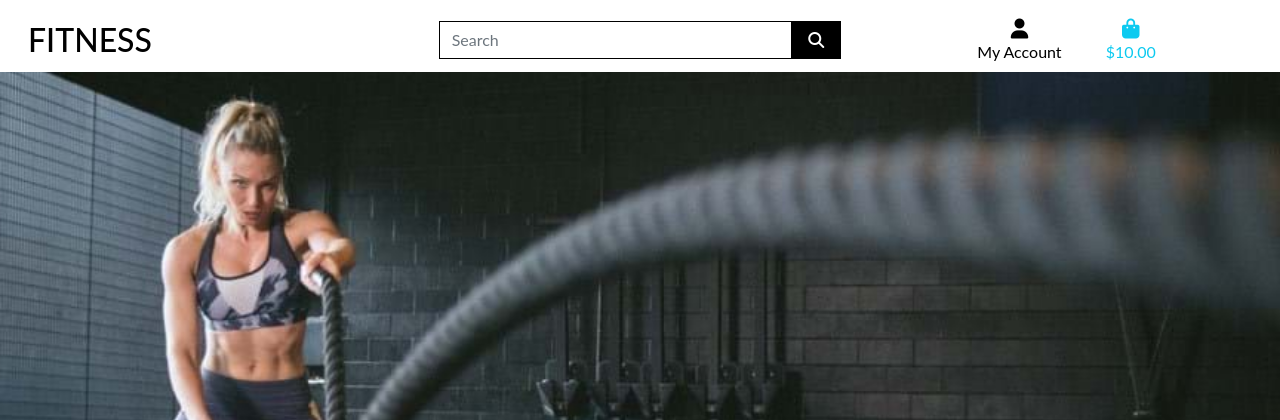
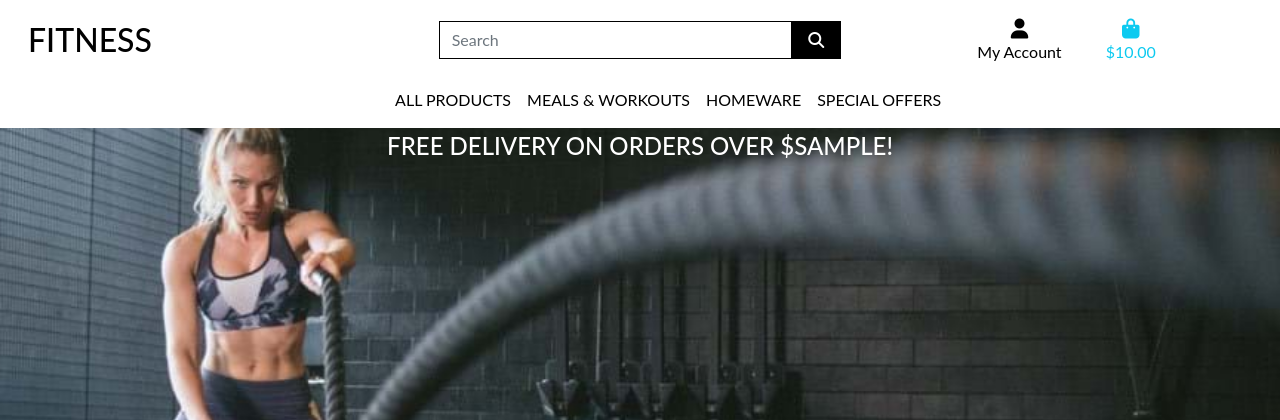
Before and after one commit to alex-1134/fitness-store, a Django app: template templates/base.html in a window 1280 px wide. Shown: the top 420 px of the page. Run offline with Django 3.2, Linux system fonts and the light colour scheme; the template is opened without the code that fills it: most values are stand-ins (such as "Sample title", 1, 10 or a date in 2020); some libraries are stand-ins or nearby versions.

Commit message:
Add main nav and mobile header

```diff
--- a/templates/base.html
+++ b/templates/base.html
@@ -39,6 +39,7 @@
   <body>
 
     <header class="container-fluid fixed-top">
+
       <div id="topnav" class="row bg-white pt-lg-2 d-none d-lg-flex">
           <div class="col-12 col-lg-4 my-auto py-1 py-lg-0 text-center text-lg-left">
               <a href="{% url 'home' %}" class="nav-link main-logo-link">
@@ -59,9 +60,6 @@
                   </div>
               </form>
           </div>
-
-
-
 
           <div class="col-12 col-lg-4 my-auto py-1 py-lg-0">
               <ul class="list-inline list-unstyled text-center text-lg-right my-0">
@@ -101,7 +99,26 @@
               </li>
               </ul>
           </div>
+
+          <div class="col-12 col-lg-4 my-auto py-1 py-lg-0"></div>
       </div>
+
+      <div class="row bg-white">
+        <nav class="navbar navbar-expand-lg navbar-light w-100">
+            <button class="navbar-toggler" type="button" data-toggle="collapse" data-target="#main-nav" aria-controls="main-nav" aria-expanded="false" aria-label="Toggle navigation">
+                <span class="navbar-toggler-icon"></span>
+            </button>
+            {% include 'includes/mobile-top-header.html' %}
+            {% include 'includes/main-nav.html' %}
+
+        </nav>
+      </div>
+
+      <div id="delivery-banner" class="row text-center">
+        <div class="col bg-black text-white">
+            <h4 class="logo-font my-1">Free delivery on orders over ${{ free_delivery_threshold }}!</h4>
+        </div>
+    </div>
   </header>
 
   {% if messages %}
--- /dev/null
+++ b/templates/includes/main-nav.html
@@ -0,0 +1,50 @@
+<div class="collapse navbar-collapse" id="main-nav">
+    <ul class="navbar-nav w-auto mx-auto">
+        <li class="nav-item dropdown">
+            <a class="logo-font font-weight-bold nav-link text-black mr-5" href="#" id="all-products-link" data-bs-toggle="dropdown" aria-haspopup="true" aria-expanded="false">
+                All Products
+            </a>
+            <div class="dropdown-menu border-0" aria-labelledby="all-products-link">
+                <a href="" class="dropdown-item">By Category</a>
+                <a href="" class="dropdown-item ">By Rating</a>
+                <a href="" class="dropdown-item ">By Price</a>
+                <a href="" class="dropdown-item">All Products</a>
+            </div>
+        </li>
+
+        <li class="nav-item dropdown">
+            <a class="logo-font font-weight-bold nav-link text-black mr-5" href="#" id="fit-link" data-toggle="dropdown" aria-haspopup="true" aria-expanded="false">
+                Meals & Workouts
+            </a>
+            <div class="dropdown-menu border-0" aria-labelledby="fit-link">
+                <a href="" class="dropdown-item">Meal Plans</a>
+                <a href="" class="dropdown-item">Work Outs</a>
+                <a href="" class="dropdown-item">All</a>
+            </div>
+        </li>
+
+        <li class="nav-item dropdown">
+            <a class="logo-font font-weight-bold nav-link text-black mr-5" href="#" id="workout-link" data-toggle="dropdown" aria-haspopup="true" aria-expanded="false">
+                Homeware
+            </a>
+            <div class="dropdown-menu border-0" aria-labelledby="workout-link">
+                <a href="" class="dropdown-item">Running</a>
+                <a href="" class="dropdown-item">Power Walking</a>
+                <a href="" class="dropdown-item">Yoga</a>
+                <a href="" class="dropdown-item">All Workouts</a>
+            </div>
+        </li>
+
+        <li class="nav-item dropdown">
+            <a class="logo-font font-weight-bold nav-link text-black" href="#" id="specials-link" data-toggle="dropdown" aria-haspopup="true" aria-expanded="false">
+                Special Offers
+            </a>
+            <div class="dropdown-menu border-0" aria-labelledby="specials-link">
+                <a href="" class="dropdown-item">Deals</a>
+                <a href="" class="dropdown-item">Sale</a>
+                <a href="" class="dropdown-item">New in Store</a>
+                <a href="" class="dropdown-item">All Specials</a>
+            </div>
+        </li>
+    </ul>
+</div>
--- /dev/null
+++ b/templates/includes/mobile-top-header.html
@@ -0,0 +1,58 @@
+<ul>
+    <li class="list-inline-item">
+      <a class="text-black nav-link d-block d-lg-none" href="#" id="mobile-search" data-toggle="dropdown" aria-haspopup="true" aria-expanded="false">
+          <div class="text-center">
+              <div><i class="fas fa-search fa-lg"></i></div>
+              <p class="my-0">Search</p>
+          </div>
+      </a>
+      <div class="dropdown-menu border-0 w-100 p-3 rounded-0 my-0" aria-labelledby="mobile-search">
+          <form class="form" method="GET" action="">
+              <div class="input-group w-100">
+                  <input class="form-control border border-black rounded-0" type="text" name="q" placeholder="Search our site">
+                  <div class="input-group-append">
+                      <button class="form-control form-control btn btn-black border border-black rounded-0" type="submit">
+                          <span class="icon">
+                              <i class="fas fa-search"></i>
+                          </span>
+                      </button>
+                  </div>
+              </div>
+          </form>
+      </div>
+  </li>
+  <li class="list-inline-item dropdown">
+      <a class="text-black nav-link d-block d-lg-none" href="#" id="user-options" data-toggle="dropdown" aria-haspopup="true" aria-expanded="false">
+          <div class="text-center">
+              <div><i class="fas fa-user fa-lg"></i></div>
+              <p class="my-0">My Account</p>
+          </div>
+      </a>
+      <div class="dropdown-menu border-0" aria-labelledby="user-options">
+          {% if request.user.is_authenticated %}
+              {% if request.user.is_superuser %}
+                  <a href="{% url 'account_logout' %}" class="dropdown-item">Product Management</a>
+              {% endif %}
+              <a href="" class="dropdown-item">My Profile</a>
+              <a href="{% url 'account_logout' %}" class="dropdown-item">Logout</a>
+          {% else %}
+              <a href="{% url 'account_signup' %}" class="dropdown-item">Register</a>
+              <a href="{% url 'account_login' %}" class="dropdown-item">Login</a>
+          {% endif %}
+      </div>
+  </li>
+  <li class="list-inline-item">
+      <a class="{% if grand_total %}text-primary font-weight-bold{% else %}text-black{% endif %} nav-link d-block d-lg-none" href="">
+          <div class="text-center">
+              <div><i class="fas fa-shopping-bag fa-lg"></i></div>
+              <p class="my-0">
+                  {% if grand_total %}
+                      ${{ grand_total|floatformat:2 }}
+                  {% else %}
+                      $0.00
+                  {% endif %}
+              </p>
+          </div>
+      </a>
+    </li>
+  </ul>
```
